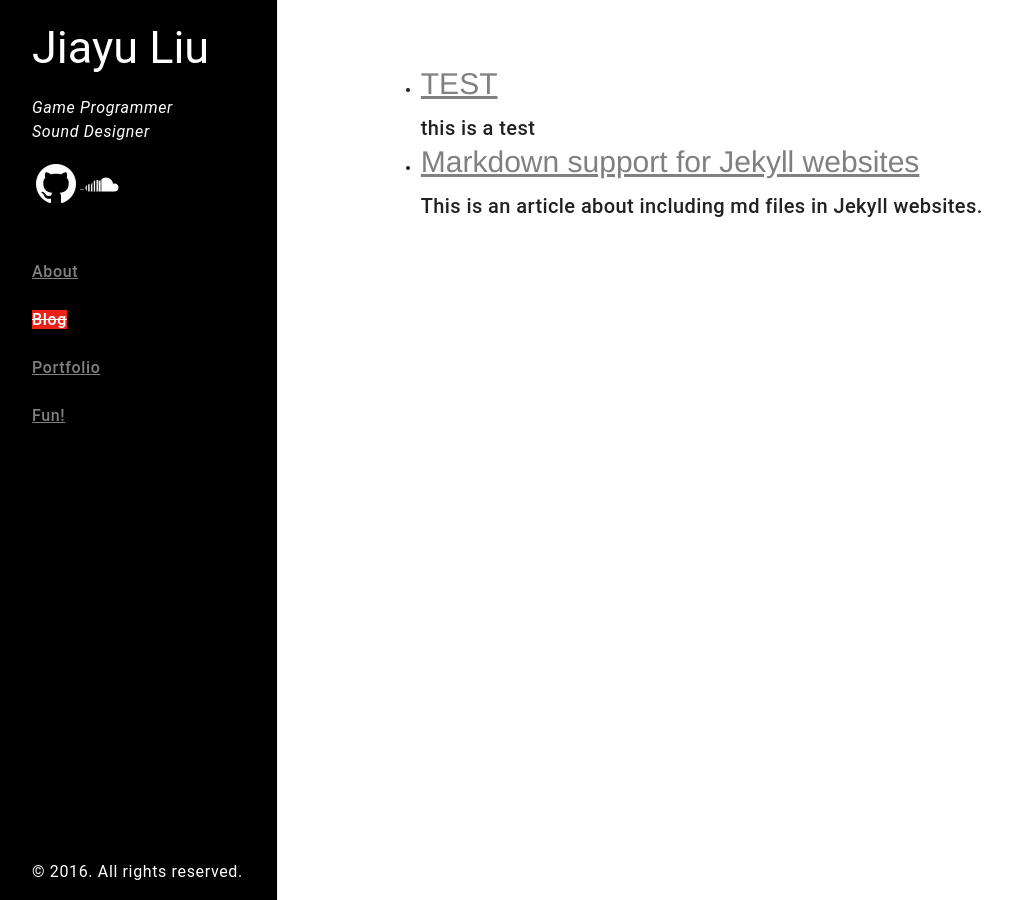
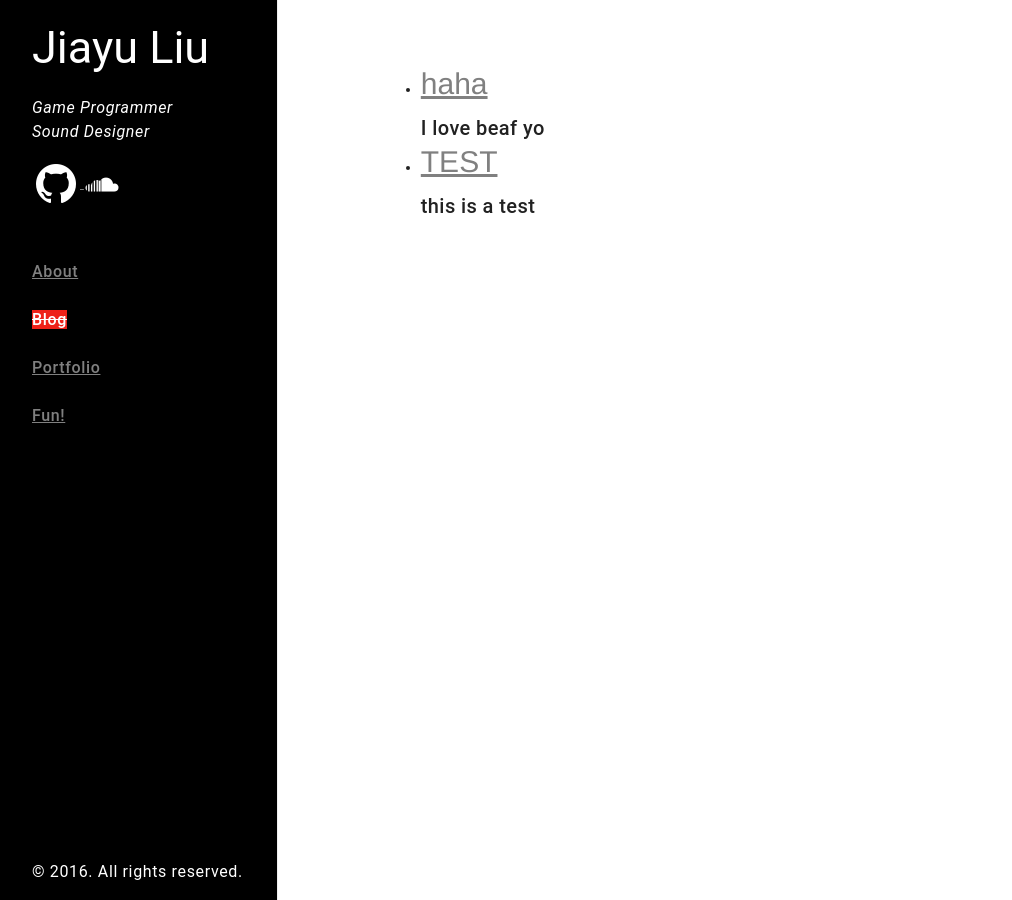
Before and after one commit to joylio/joylio.github.io, a Jekyll site: the page built from blog.html, in a window 1280 px wide and 900 px high. Shown: the whole window, without its empty margins (38-1050 px from the left). Built offline with Jekyll 4.4.1, drawn with Linux system fonts in a browser that asks for light colours; nearby versions of some CDN libraries.

Commit message:
blog working

```diff
--- a/_config.yml
+++ b/_config.yml
@@ -6,7 +6,7 @@
   highlighter: rouge
 highlight: true
 baseurl: /joylio.github.io
-exclude: ['README.md', 'CNAME', .'.gitignore', 'LICENSE']
+exclude: ['README.md']
 lsi: false
 
 # Build Settings
--- a/_layouts/default.html
+++ b/_layouts/default.html
@@ -37,7 +37,7 @@
 
 		<nav>
 			<h6><a href="/index" class="nav_component {% if page.title == 'About'%}current{% endif %}">About</a></h6>
-			<h6><a href="/blog" class="nav_component {% if page.url contains 'blog' %}current{% endif %}">Blog</a></h6>
+			<h6><a href="/blog" class="nav_component {% if page.title == 'Blog' or page.url contains 'blog' %}current{% endif %}">Blog</a></h6>
 			<h6><a href="/portfolio" class="nav_component {% if page.url contains 'portfolio' %}current{% endif %}">Portfolio</a></h6>
 			<h6><a href="/fun" class="nav_component {% if page.title == 'Fun'%}current{% endif %}">Fun!</a></h6>
 		</nav>
--- a/_posts/2016-08-03-Markdown-support-for-Jekyll-websites.md
+++ /dev/null
@@ -1,8 +0,0 @@
----
-layout: blog-content
-title: Markdown support for Jekyll websites
-meta: This is an article about including md files in Jekyll websites.
-published: true
----
-
-# here is my world
--- /dev/null
+++ b/_posts/2018-09-09-test2.md
@@ -0,0 +1,6 @@
+---
+layout: blog-content
+title: haha
+meta: I love beaf yo
+category: blog
+---
--- a/blog.html
+++ b/blog.html
@@ -6,8 +6,8 @@
 <section id="blog">
 	<ul>
 		{% for post in site.posts %}
-		<li>
-			<a href="/blog{{ post.url }}" class="blog-title">{{ post.title }}</a>
+		<li id="blog-list">
+			<a href="{{ post.url }}" class="blog-title">{{ post.title }}</a>
 				<br>
 				<h5 class="blog-meta">{{ post.meta }}</h5>
 		</li>
```
Also changed, not shown: _layouts/blog-content.html (+2 -6 lines), _posts/2016-08-03-test.md (+1 -1 lines).
